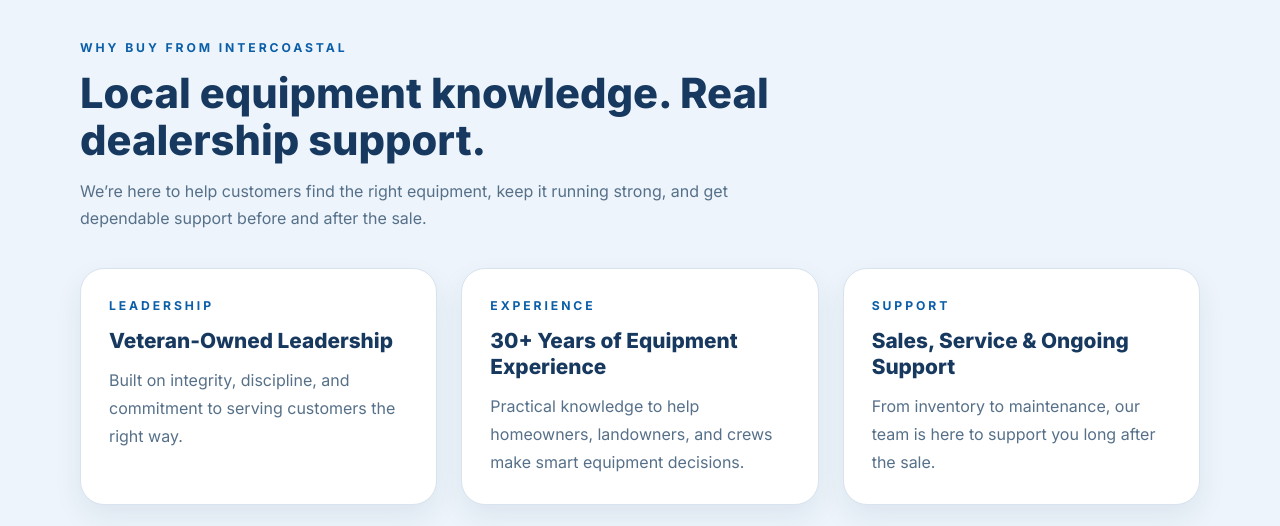
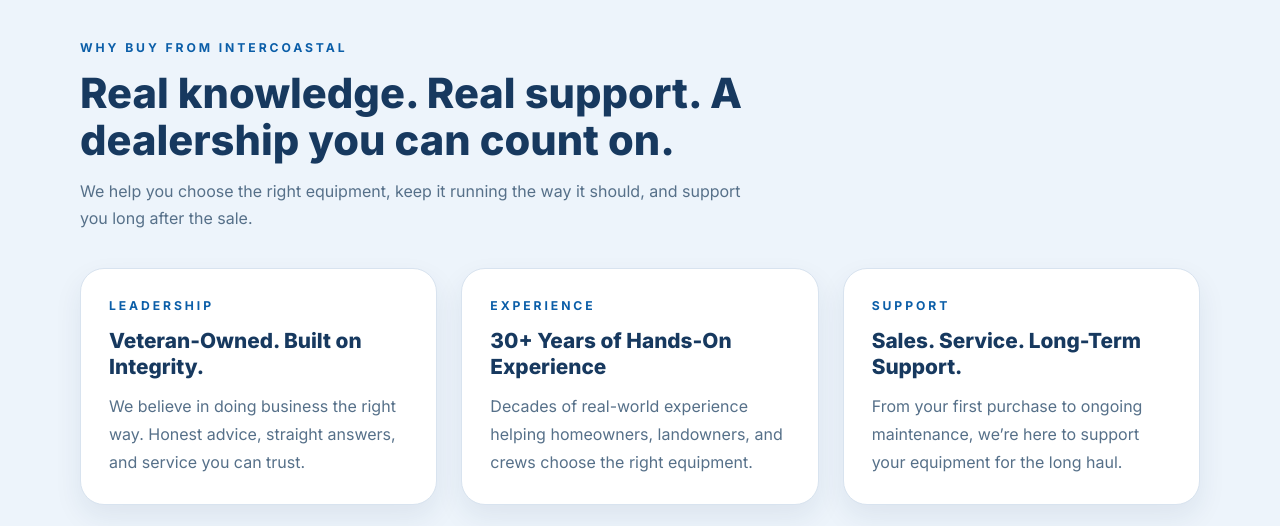
Before and after one commit to TanyaA318/intercoastal-website, a React (Vite) app: page / in a window 1280 px wide. Shown: the part 1264-1790 px from the top of the page. Built offline with nearby package versions, Linux system fonts and the light colour scheme.

Commit message:
Update App.jsx

```diff
--- a/src/App.jsx
+++ b/src/App.jsx
@@ -97,35 +97,35 @@ function HomePage() {
   <div className="container">
     <div className="why-buy-intro">
       <p className="section-kicker">Why Buy From Intercoastal</p>
-      <h2 className="section-title">Local equipment knowledge. Real dealership support.</h2>
+      <h2 className="section-title">Real knowledge. Real support. A dealership you can count on.</h2>
       <p className="section-text why-buy-text">
-        We’re here to help customers find the right equipment, keep it running strong,
-        and get dependable support before and after the sale.
+        We help you choose the right equipment, keep it running the way it should,
+and support you long after the sale.
       </p>
     </div>
 
     <div className="card-grid card-grid-three why-buy-grid">
       <div className="info-card why-buy-card">
         <p className="card-kicker">Leadership</p>
-        <h3 className="card-title">Veteran-Owned Leadership</h3>
+        <h3 className="card-title">Veteran-Owned. Built on Integrity.</h3>
         <p className="card-text">
-          Built on integrity, discipline, and commitment to serving customers the right way.
+         We believe in doing business the right way. Honest advice, straight answers, and service you can trust.
         </p>
       </div>
 
       <div className="info-card why-buy-card">
         <p className="card-kicker">Experience</p>
-        <h3 className="card-title">30+ Years of Equipment Experience</h3>
+        <h3 className="card-title">30+ Years of Hands-On Experience</h3>
         <p className="card-text">
-          Practical knowledge to help homeowners, landowners, and crews make smart equipment decisions.
+          Decades of real-world experience helping homeowners, landowners, and crews choose the right equipment.
         </p>
       </div>
 
       <div className="info-card why-buy-card">
         <p className="card-kicker">Support</p>
-        <h3 className="card-title">Sales, Service & Ongoing Support</h3>
+        <h3 className="card-title">Sales. Service. Long-Term Support.</h3>
         <p className="card-text">
-          From inventory to maintenance, our team is here to support you long after the sale.
+          From your first purchase to ongoing maintenance, we’re here to support your equipment for the long haul.
         </p>
       </div>
     </div>
```
